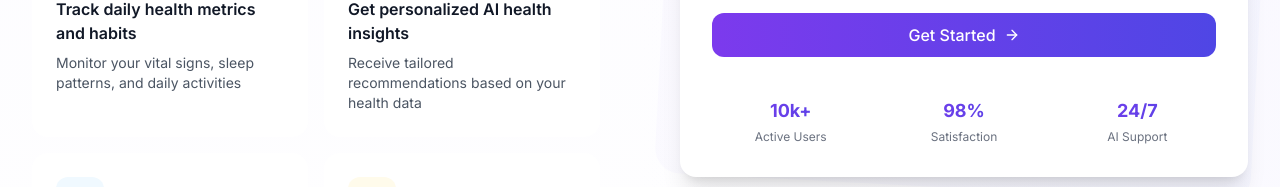
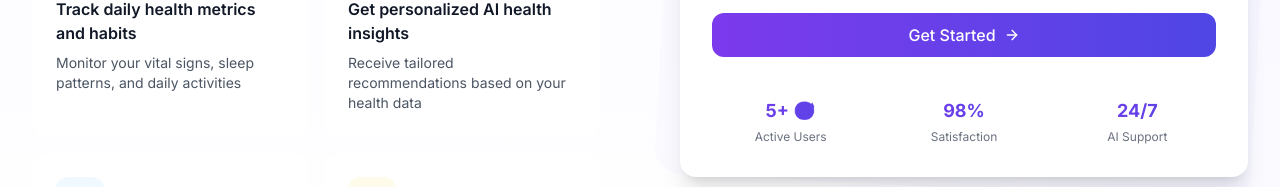
Before and after one commit to yasuo72/HabitiQ, a Next.js app: page / in a window 1280 px wide. Shown: the part 556-743 px from the top of the page. Built offline with nearby package versions, Linux system fonts and the light colour scheme; no server answers.

Commit message:
Update page.js

```diff
--- a/src/app/page.js
+++ b/src/app/page.js
@@ -198,7 +198,7 @@ export default function Home() {
 
                     <div className="grid grid-cols-3 gap-4 pt-4">
                       {[
-                        { label: 'Active Users', value: '10k+' },
+                        { label: 'Active Users', value: '5+ 😅' },
                         { label: 'Satisfaction', value: '98%' },
                         { label: 'AI Support', value: '24/7' }
                       ].map((stat, index) => (
```
